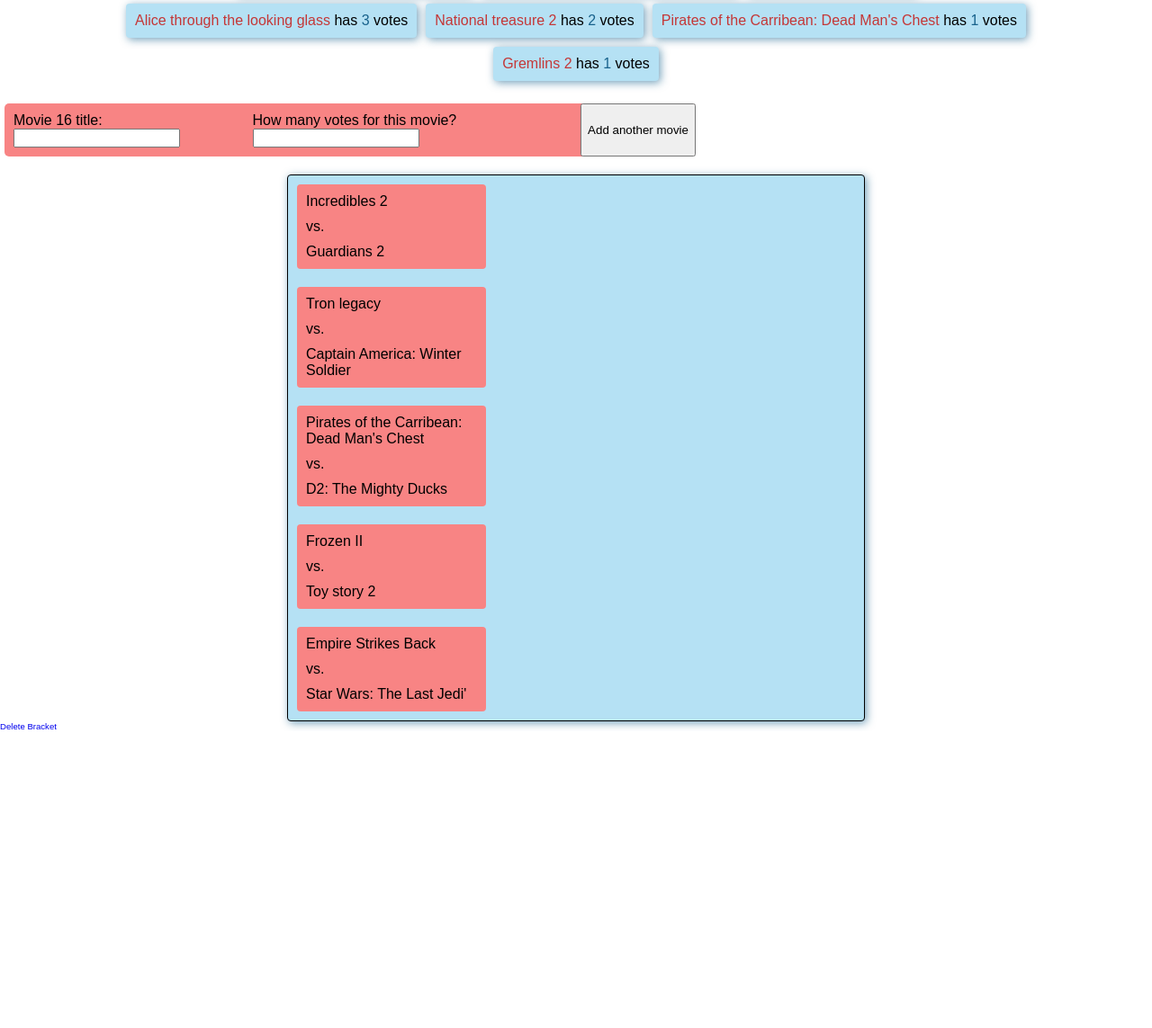
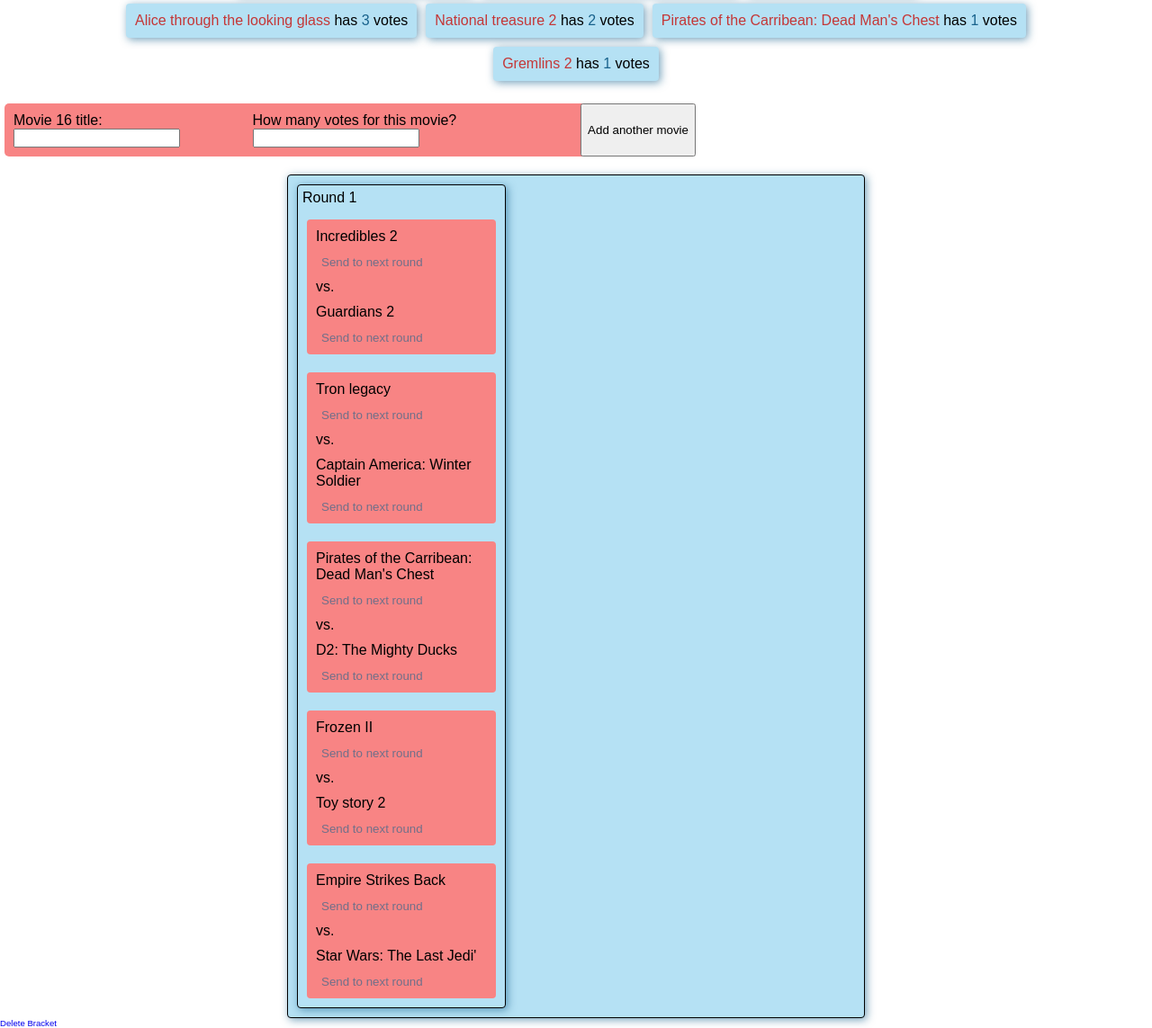
Before and after one commit to Tbeck202/BracketBuilder, a Flask app: page /bracket/1 in a window 1280 px wide. Shown: the part 228-1371 px from the top of the page at 90% size. Before the commit the page ends 1039 px from the top, so only its background shows below. Run offline with Flask 2, Linux system fonts and the light colour scheme; data comes from the database, SQL or seed files in the repository; both versions use the stored data as it was after the commit.

Commit message:
Update Movie Model and bracket show page

```diff
--- a/app.py
+++ b/app.py
@@ -35,6 +35,7 @@
     votes = db.Column(db.Integer, nullable=False)
     in_bracket = db.Column(db.Boolean, default=False, nullable=False)
     bracket_order = db.Column(db.Integer, nullable=True)
+    current_round = db.Column(db.Integer, default=1, nullable=False)
     bracket_id = db.Column(db.Integer, db.ForeignKey('bracket.id'))
 
 
@@ -105,7 +106,8 @@
     for m in randomized_pool:
         print(m.title)
     cnt = 1
-    while cnt <= len(bracket.pool):
+    # while cnt <= len(bracket.pool):
+    while cnt <= bracket.size:
         idx = randint(0, len(randomized_pool)-1)
         pick = randomized_pool[idx]
         if pick.in_bracket:
@@ -196,10 +198,24 @@
     else:
         return render_template('update.html', movie=movie)
 
+# Select movie to move to next round
+
+@app.route('/movie/<int:id>}/set-round', methods=['POST'])
+def move_to_next_rd(id):
+    movie = Movie.query.get_or_404(id)
+    movie.current_round += 1
+    bracket_id = request.form['bracket-id']
+
+    try:
+        db.session.commit()
+        return redirect(f'/bracket/{bracket_id}')
+    except:
+        return f"There was an error sending {movie.title} to the next round"
+
 
 # --------------RUN SERVER----------------------------------------------------------------------------
 if __name__ == "__main__":
-    app.run()
+    app.run(debug=True)
 
 #GRAVEYARD!!!!
 # {% for i in range(1, bracket.pool_size + 1) %}
--- a/static/css/main.css
+++ b/static/css/main.css
@@ -73,12 +73,25 @@
 	width: 50%;
 	margin: 20px auto 0;
 	display: flex;
+	flex-direction: row;
+	/* justify-content: flex-start;
+    align-items: flex-start; */
+	align-content: space-around;
+	border: 1px solid black;
+	border-radius: 4px;
+	max-height: 1000px;
+	background-color: #b5e1f4;
+	box-shadow: 2px 2px 10px #18618c9a;
+}
+
+.round-container {
+	margin: 10px;
+	display: flex;
 	flex-direction: column;
 	justify-content: center;
 	align-items: flex-start;
 	border: 1px solid black;
 	border-radius: 4px;
-	max-height: 1000px;
 	flex-wrap: wrap;
 	background-color: #b5e1f4;
 	box-shadow: 2px 2px 10px #18618c9a;
@@ -98,6 +111,13 @@
 
 .matchup-item {
 	margin: 5px;
+}
+
+input.send-to-next-rd {
+	border: none;
+	background-color: transparent;
+	color: #18618c9a;
+	cursor: pointer;
 }
 
 form {
--- a/templates/bracket.html
+++ b/templates/bracket.html
@@ -82,23 +82,36 @@
 <!-- ==============BRACKET DISPLAY=========================================================== -->
 {% if bracket.filled_out %}
 <div class="bracket-container">
+    <div class="round-container">
+        <span class="matchup-item">Round 1</span>
         {% for b in range(1, bracket.size) %}
             {% if b % 2 != 0 %}
             <div class="matchup-container">
             {% for m in bracket.pool %}
                 {% if m.bracket_order == b %}
                 <span class="matchup-item">{{m.title}}</span>
+                <form class="matchup-item" action="/movie/{{m.id}}/set-round" method="post">
+                    <input type="hidden" name="id" id="id" value="{{m.id}}">
+                    <input type="hidden" name="bracket-id" id="bracket-id" value="{{bracket.id}}">
+                    <input class="send-to-next-rd" type="submit" value="Send to next round">
+                </form>
                 {% endif %}
             {% endfor %}
                 <span class="matchup-item">vs.</span>
             {% for m in bracket.pool %}
                 {% if m.bracket_order == b + 1 %}
                 <span class="matchup-item">{{m.title}}</span>
+                <form class="matchup-item" action="/movie/{{m.id}}/set-round" method="post">
+                    <input type="hidden" name="id" id="id" value="{{m.id}}">
+                    <input type="hidden" name="bracket-id" id="bracket-id" value="{{bracket.id}}">
+                    <input class="send-to-next-rd" type="submit" value="Send to next round">
+                </form>
                 {% endif %}
             {% endfor %}
             </div>
             {% endif %}
         {% endfor %}
+    </div>
 </div>
 {% else %}
         <h2>You gotta fill out yer bracket, dawg!</h2>
```
Also changed, not shown: bracket_builder.db, 1 other file. Lines whose indentation alone changed are shown as unchanged.
